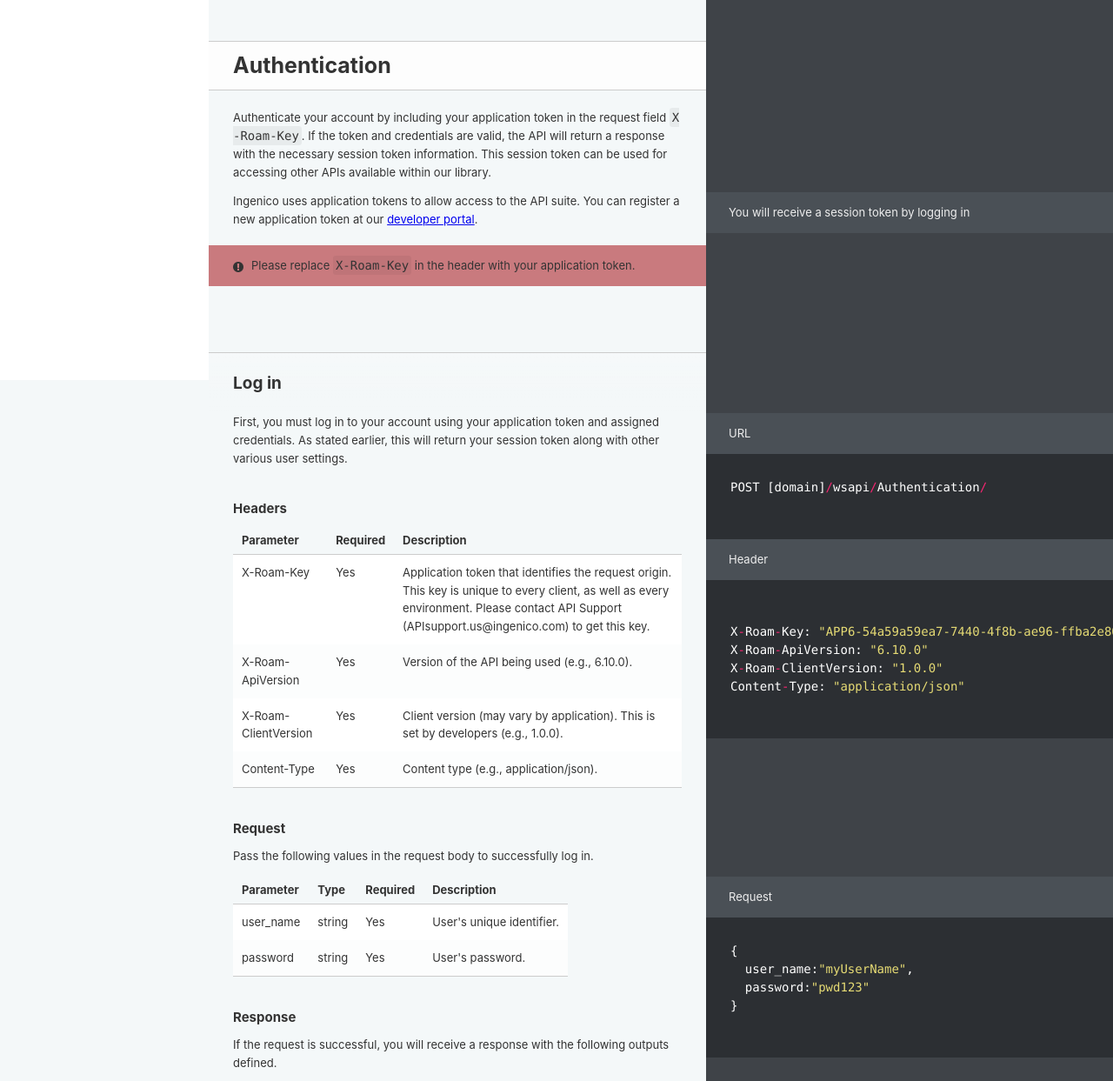
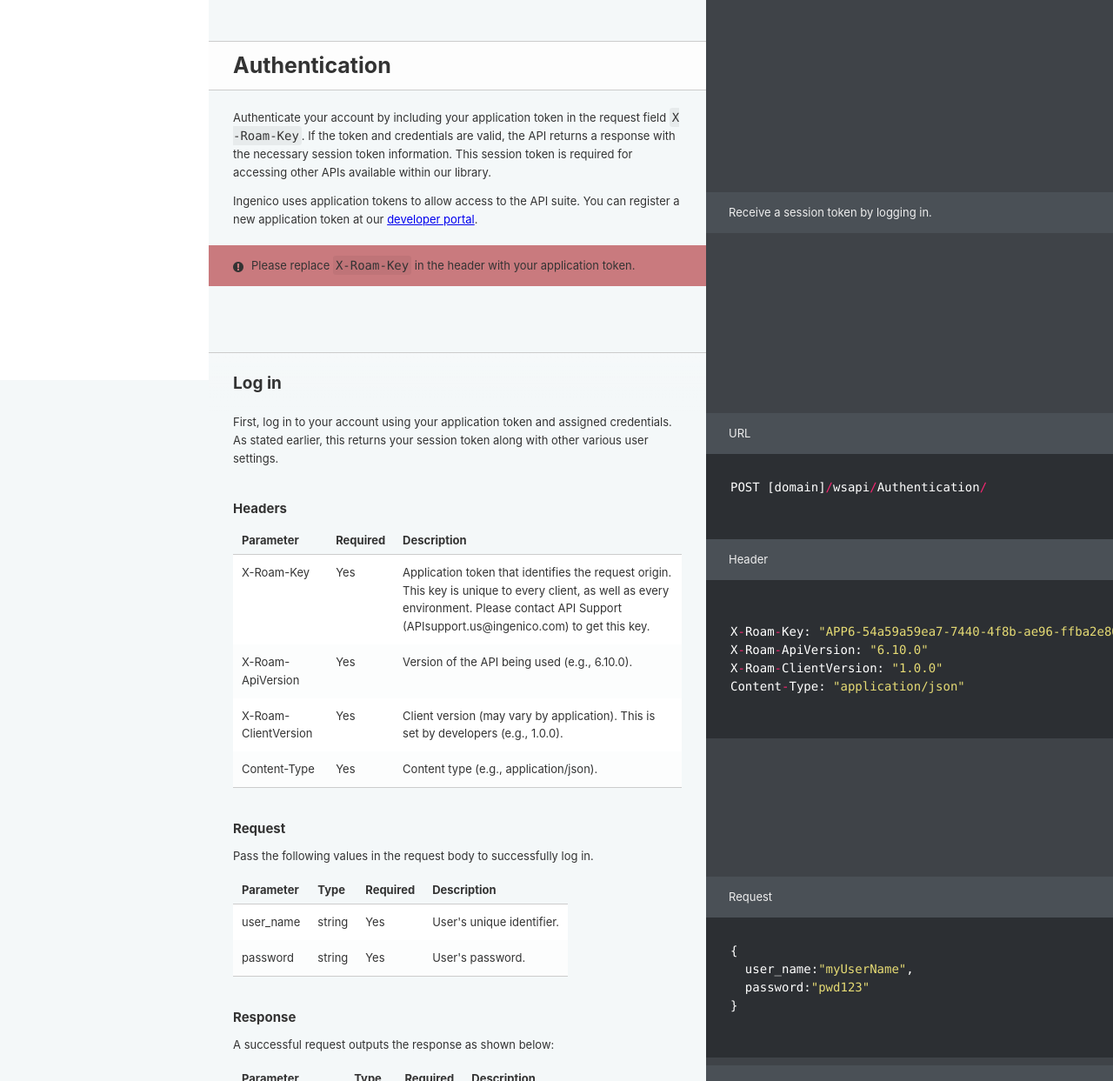
Before and after one commit to nickgag626/RESTfulAPI_Sample, a plain HTML site: page docs/index.html in a window 1280 px wide. Shown: the part 363-1606 px from the top of the page at 87% size. Drawn offline with Linux system fonts and the light colour scheme.

Commit message:
Add files via upload

```diff
--- a/docs/index.html
+++ b/docs/index.html
@@ -257,10 +257,10 @@
 <h1 id='api-library'>API Library</h1>
 <p>Please reference this section for a detailed view of the APIs provided within the Ingenico One WSAPI platform.</p>
 <h1 id='authentication'>Authentication</h1>
-<p>Authenticate your account by including your application token in the request field <code>X-Roam-Key</code>. If the token and credentials are valid, the API will return a response with the necessary session token information. This session token can be used for accessing other APIs available within our library. </p>
+<p>Authenticate your account by including your application token in the request field <code>X-Roam-Key</code>. If the token and credentials are valid, the API returns a response with the necessary session token information. This session token is required for accessing other APIs available within our library. </p>
 
 <blockquote>
-<p>You will receive a session token by logging in</p>
+<p>Receive a session token by logging in.</p>
 </blockquote>
 
 <p>Ingenico uses application tokens to allow access to the API suite. You can register a new application token at our <a href="http://developer.ingenico.us">developer portal</a>.</p>
@@ -273,7 +273,7 @@
 <pre class="highlight javascript tab-javascript"><code><span class="nx">POST</span> <span class="p">[</span><span class="nx">domain</span><span class="p">]</span><span class="o">/</span><span class="nx">wsapi</span><span class="o">/</span><span class="nx">Authentication</span><span class="o">/</span>
 
 </code></pre>
-<p>First, you must log in to your account using your application token and assigned credentials. As stated earlier, this will return your session token along with other various user settings.</p>
+<p>First, log in to your account using your application token and assigned credentials. As stated earlier, this returns your session token along with other various user settings.</p>
 <h3 id='headers'>Headers</h3>
 <blockquote>
 <p>Header</p>
@@ -347,7 +347,7 @@
 </tr>
 </tbody></table>
 <h3 id='response'>Response</h3>
-<p>If the request is successful, you will receive a response with the following outputs defined. </p>
+<p>A successful request outputs the response as shown below:</p>
 
 <blockquote>
 <p>Response:</p>
@@ -494,7 +494,7 @@
 </tbody></table>
 
 <aside class="success">
-Remember — This will return your session token!
+Remember — This returns your session token!
 </aside>
 <h2 id='refresh-a-session'>Refresh a Session</h2>
 <blockquote>
@@ -503,7 +503,7 @@
 <pre class="highlight javascript tab-javascript"><code><span class="nx">PUT</span> <span class="p">[</span><span class="nx">domain</span><span class="p">]</span><span class="o">/</span><span class="nx">wsapi</span><span class="o">/</span><span class="nx">Authentication</span><span class="o">/</span>
 
 </code></pre>
-<p>This call is used to keep a logged-in session alive. This API method will refresh a valid session and extend the session token expiration time. </p>
+<p>This call keeps a logged-in session alive. This API method refreshes a valid session and extends the session token expiration time. </p>
 <h3 id='headers-2'>Headers</h3>
 <blockquote>
 <p>Header</p>
@@ -569,7 +569,7 @@
 </tr>
 </tbody></table>
 <h3 id='response-2'>Response</h3>
-<p>If your request is successful, you will receive a response with the following outputs defined:</p>
+<p>A successful request outputs the response as shown below:</p>
 
 <blockquote>
 <p>Response:</p>
@@ -645,7 +645,7 @@
 <pre class="highlight javascript tab-javascript"><code><span class="nx">DELETE</span> <span class="p">[</span><span class="nx">domain</span><span class="p">]</span><span class="o">/</span><span class="nx">wsapi</span><span class="o">/</span><span class="nx">Authentication</span><span class="o">/</span>
 
 </code></pre>
-<p>This call is used to log the user out of an active session, invalidating the existing session token.  </p>
+<p>This call logs the user out of an active session, invalidating the existing session token.  </p>
 <h3 id='headers-3'>Headers</h3>
 <blockquote>
 <p>Header</p>
```
